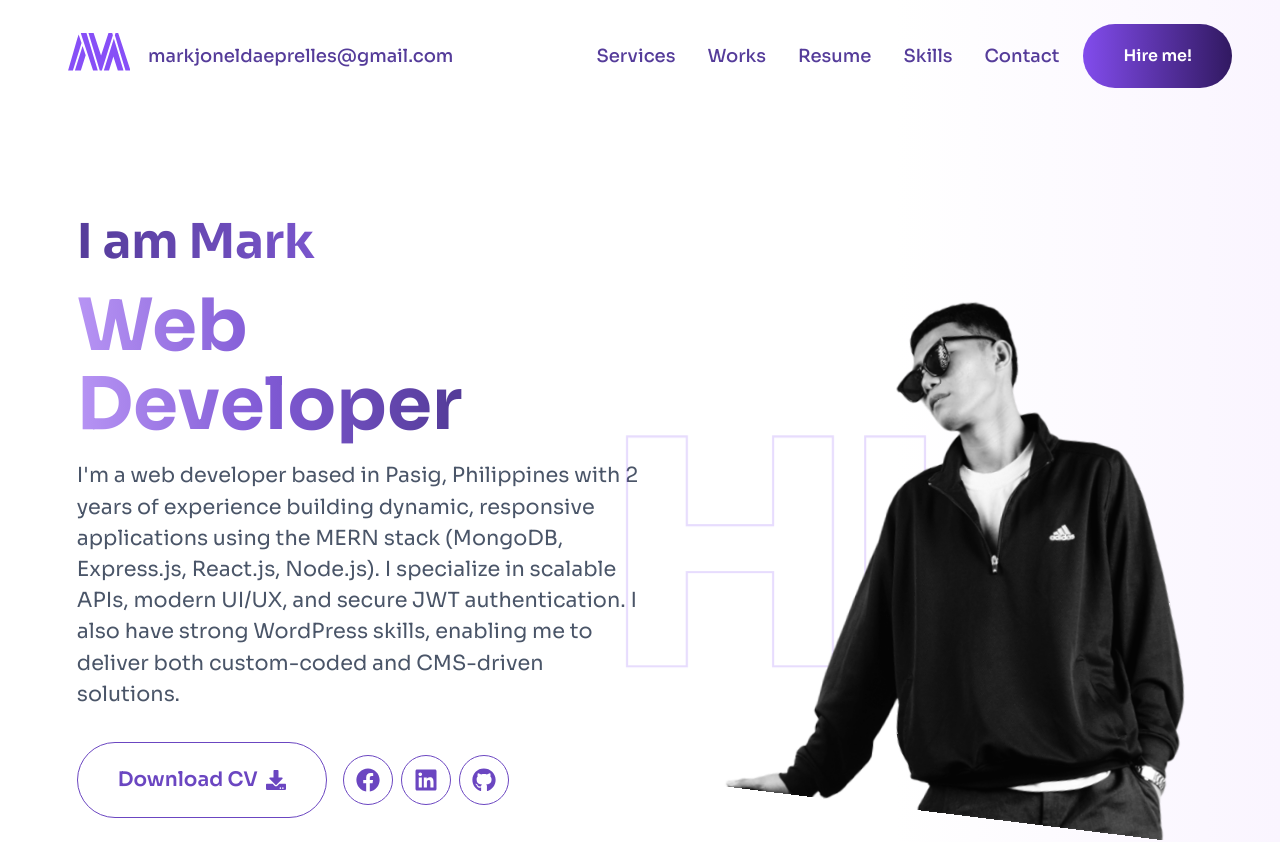
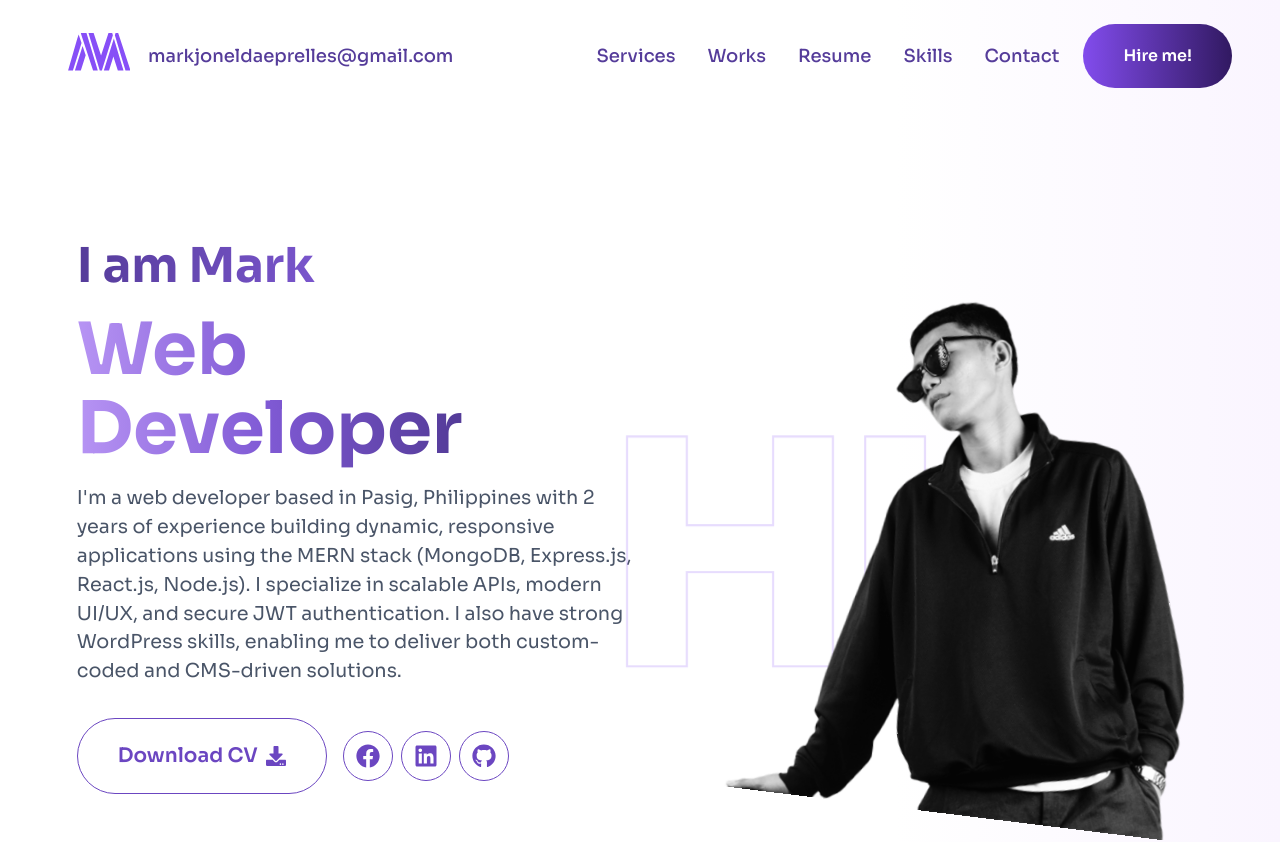
Before and after one commit to Markjonel02/Portfolio, a React (Vite) app: page / in a window 1280 px wide. Shown: the top 842 px of the page. Built offline with nearby package versions, Linux system fonts and the light colour scheme.

Commit message:
working on the updates

```diff
--- a/src/components/Header.jsx
+++ b/src/components/Header.jsx
@@ -101,7 +101,7 @@ const Header = () => {
           </Text>
 
           <Text
-            fontSize={{ base: "sm", md: "1.3em" }}
+            fontSize={{ base: "sm", md: "1.2em" }}
             color="gray.600"
             mt={4}
             zIndex={2}
```
